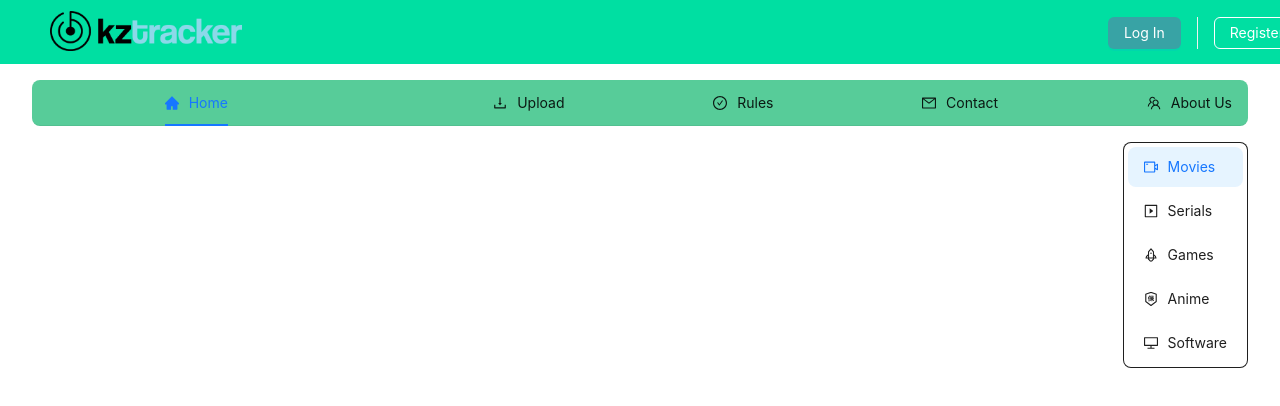
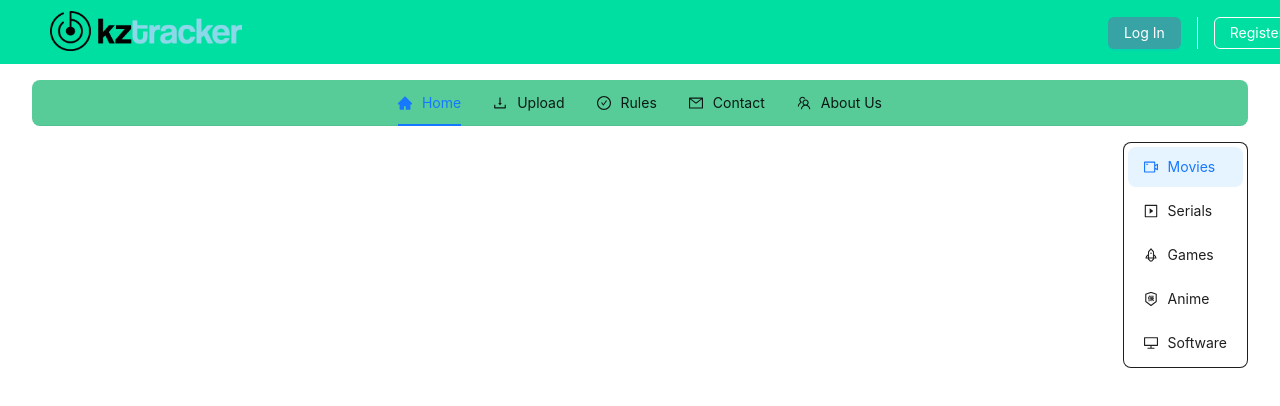
Before and after one commit to sarsembek/SxodimKBTU_front, a React (Create React App) app: page / in a window 1280 px wide. Shown: the top 406 px of the page. Built offline with nearby package versions, Linux system fonts and the light colour scheme.

Commit message:
folder structured

```diff
--- a/src/App.js
+++ b/src/App.js
@@ -1,7 +1,7 @@
 import './App.css';
-import AppHeader from './components/Header';
-import { Navbar } from './components/Navbar';
-import {Sidebar} from './components/Sidebar'
+import AppHeader from './components/header/Header';
+import { Navbar } from './components/navbar/Navbar';
+import {Sidebar} from './components/sidebar/Sidebar'
 
 function App() {
   return (
--- a/src/components/Navbar.css
+++ b/src/components/navbar/Navbar.css
@@ -1,7 +1,6 @@
 #navbar {
     display: flex;
-    justify-content: space-between;
-    align-items: center;
+    justify-content: center;
     margin: 1rem 2rem;
     background: #57CC99;
     border-radius: 0.5rem;
```
Also changed, not shown: src/components/header/Header.css (renamed from src/components/Header.css), src/components/header/Header.js (renamed from src/components/Header.js), src/components/header/radar.png (renamed from src/components/radar.png), src/components/navbar/Navbar.js (renamed from src/components/Navbar.js), src/components/sidebar/Sidebar.css (renamed from src/components/Sidebar.css), src/components/sidebar/Sidebar.js (renamed from src/components/Sidebar.js).
